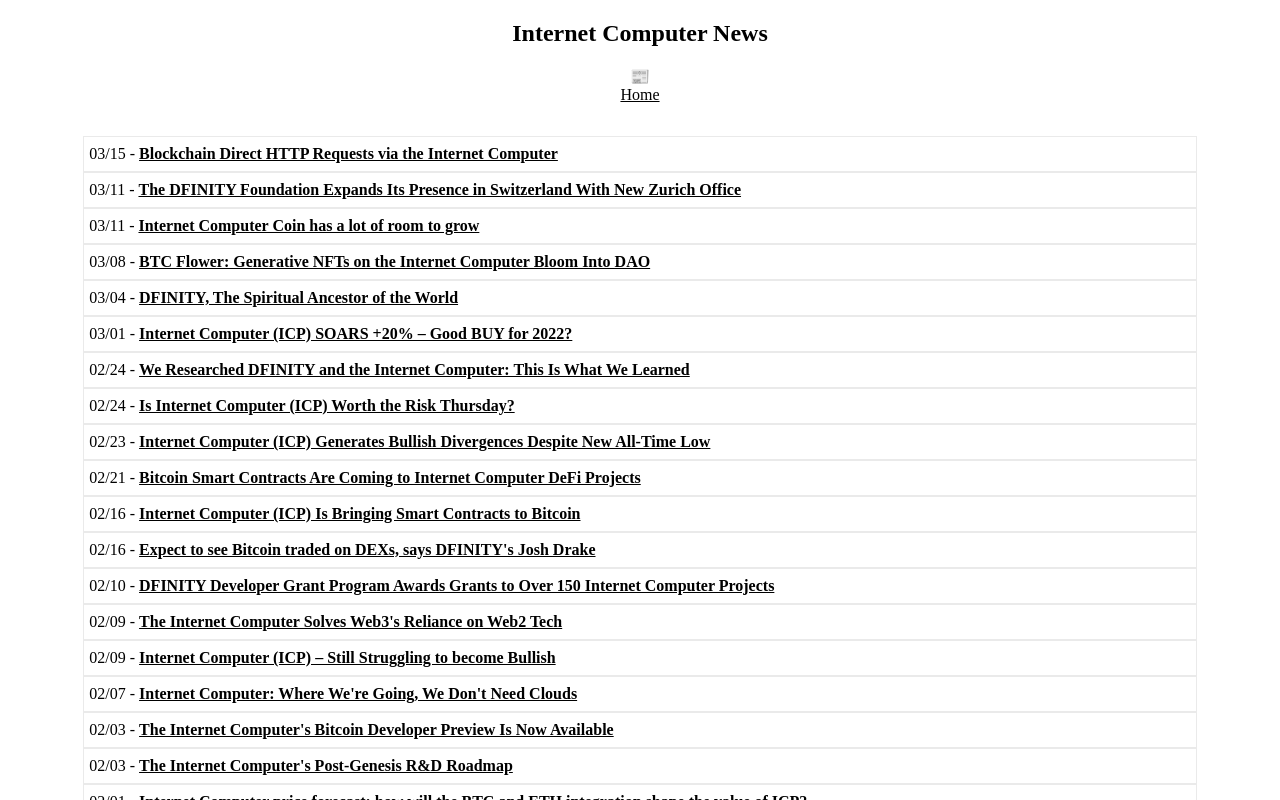
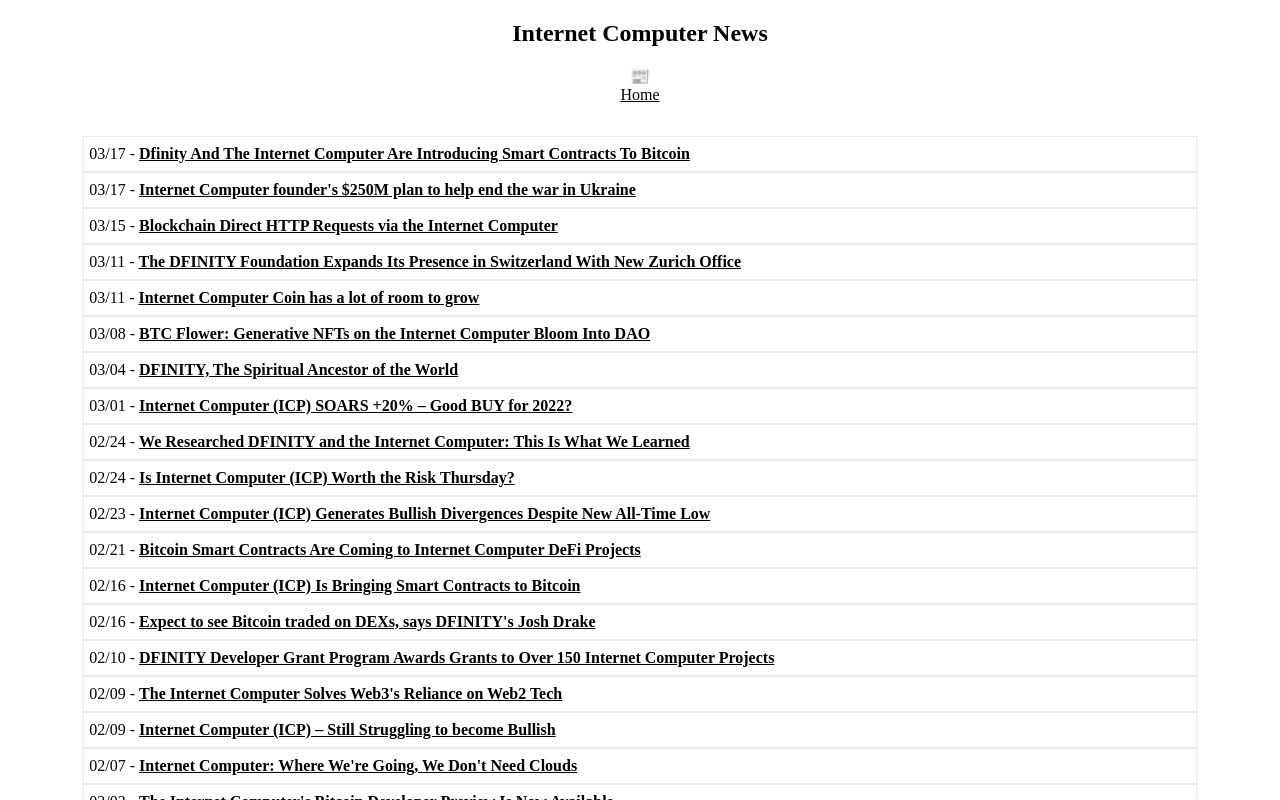
Before and after one commit to rjlucasm/ictoday, a Next.js app: page /news/2022 in a window 1280 px wide. Shown: the top 800 px of the page. Built offline with nearby package versions, Linux system fonts and the light colour scheme.

Commit message:
News 03/17

```diff
--- a/pages/news/2022.js
+++ b/pages/news/2022.js
@@ -17,6 +17,12 @@ export default function News22() {
             <Link href="/"><a style={{ color: 'inherit' }}>Home</a></Link>
 
             <div className="pagesgrid">
+            <div className="pagescard">03/17 -&nbsp;
+                <a href="https://trendingnewsbuzz.com/dfinity-and-the-internet-computer-are-introducing-smart-contracts-to-bitcoin/" target="_blank" rel="noopener noreferrer">Dfinity And The Internet Computer Are Introducing Smart Contracts To Bitcoin</a>
+            </div>
+            <div className="pagescard">03/17 -&nbsp;
+                <a href="https://cointelegraph.com/news/internet-computer-founder-s-250m-plan-to-help-end-the-war-in-ukraine" target="_blank" rel="noopener noreferrer">Internet Computer founder&apos;s $250M plan to help end the war in Ukraine</a>
+            </div>
             <div className="pagescard">03/15 -&nbsp;
                 <a href="https://thenewstack.io/blockchain-direct-http-requests-via-the-internet-computer/" target="_blank" rel="noopener noreferrer">Blockchain Direct HTTP Requests via the Internet Computer</a>
             </div>
```
